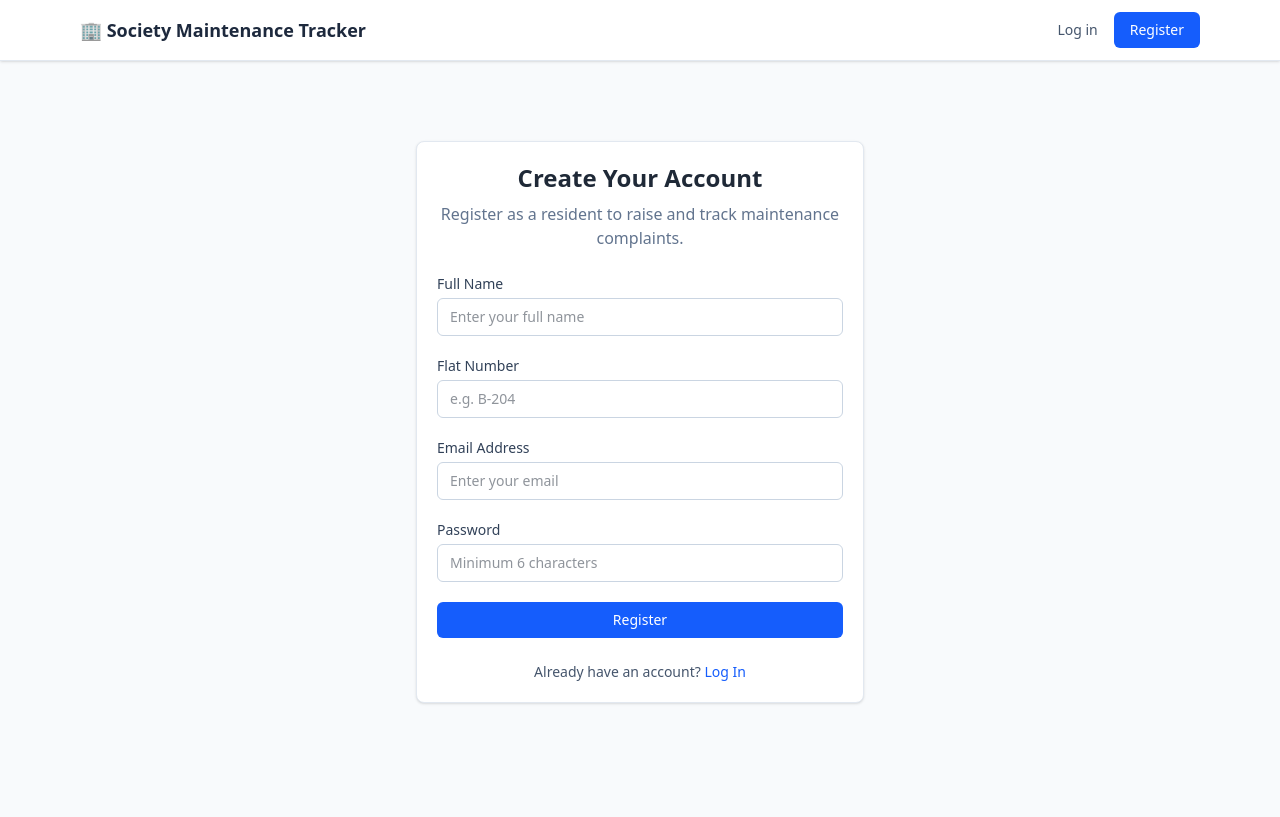
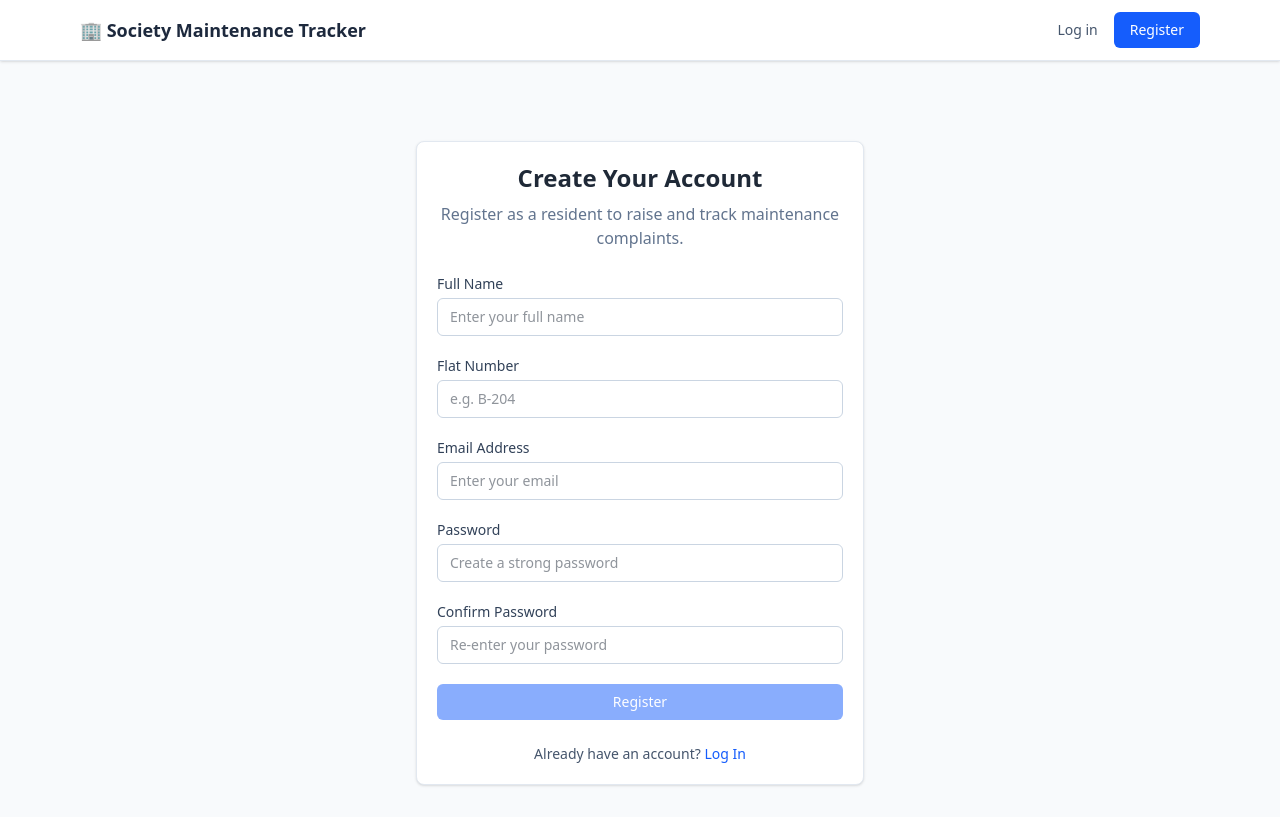
Before and after one commit to chandu5t/society-maintenance-tracker, a Next.js app: page /register in a window 1280 px wide. Built offline with nearby package versions, Linux system fonts and the light colour scheme; no server answers.

Commit message:
Add strong password validation and password strength meter

```diff
--- a/src/app/api/auth/register/route.ts
+++ b/src/app/api/auth/register/route.ts
@@ -1,38 +1,67 @@
 import prisma from "@/lib/db";
-import { hashPassword, signToken, COOKIE_NAME } from "@/lib/auth";
+import {
+  hashPassword,
+  signToken,
+  COOKIE_NAME,
+} from "@/lib/auth";
+import { isStrongPassword } from "@/lib/password";
 import { NextRequest, NextResponse } from "next/server";
 
 export async function POST(req: NextRequest) {
   const body = await req.json();
 
-  const { name, email, password, flatNumber } = body;
+  const {
+    name,
+    email,
+    password,
+    flatNumber,
+  } = body;
 
   if (!name || !email || !password) {
     return NextResponse.json(
-      { error: "Name, email and password are required." },
-      { status: 400 }
+      {
+        error:
+          "Name, email and password are required.",
+      },
+      {
+        status: 400,
+      }
     );
   }
 
-  if (password.length < 6) {
+  // Strong password validation
+  if (!isStrongPassword(password)) {
     return NextResponse.json(
-      { error: "Password must be at least 6 characters." },
-      { status: 400 }
+      {
+        error:
+          "Password must be at least 8 characters long and include an uppercase letter, lowercase letter, number, and special character.",
+      },
+      {
+        status: 400,
+      }
     );
   }
 
   const existing = await prisma.user.findUnique({
-    where: { email },
+    where: {
+      email,
+    },
   });
 
   if (existing) {
     return NextResponse.json(
-      { error: "An account with this email already exists." },
-      { status: 409 }
+      {
+        error:
+          "An account with this email already exists.",
+      },
+      {
+        status: 409,
+      }
     );
   }
 
-  const passwordHash = await hashPassword(password);
+  const passwordHash =
+    await hashPassword(password);
 
   const user = await prisma.user.create({
     data: {
@@ -44,7 +73,12 @@ export async function POST(req: NextRequest) {
     },
   });
 
-  const token = signToken(user);
+  const token = signToken({
+    id: user.id,
+    name: user.name,
+    email: user.email,
+    role: user.role,
+  });
 
   const res = NextResponse.json({
     user: {
--- a/src/app/register/page.tsx
+++ b/src/app/register/page.tsx
@@ -3,6 +3,9 @@
 import { ChangeEvent, FormEvent, useState } from "react";
 import Link from "next/link";
 import { useRouter } from "next/navigation";
+
+import PasswordStrength from "@/components/PasswordStrength";
+import { isStrongPassword } from "@/lib/password";
 
 interface RegisterForm {
   name: string;
@@ -21,6 +24,9 @@ export default function RegisterPage() {
     flatNumber: "",
   });
 
+  const [confirmPassword, setConfirmPassword] =
+    useState("");
+
   const [error, setError] = useState("");
   const [loading, setLoading] = useState(false);
 
@@ -34,12 +40,33 @@ export default function RegisterPage() {
     }));
   }
 
+  const passwordStrong = isStrongPassword(
+    form.password
+  );
+
+  const passwordsMatch =
+    confirmPassword.length > 0 &&
+    form.password === confirmPassword;
+
   async function handleSubmit(
     e: FormEvent<HTMLFormElement>
   ) {
     e.preventDefault();
 
     setError("");
+
+    if (!passwordStrong) {
+      setError(
+        "Please choose a stronger password."
+      );
+      return;
+    }
+
+    if (!passwordsMatch) {
+      setError("Passwords do not match.");
+      return;
+    }
+
     setLoading(true);
 
     try {
@@ -54,14 +81,18 @@ export default function RegisterPage() {
       const data = await res.json();
 
       if (!res.ok) {
-        setError(data.error || "Registration failed.");
+        setError(
+          data.error || "Registration failed."
+        );
         return;
       }
 
       router.push("/resident");
       router.refresh();
     } catch {
-      setError("Something went wrong. Please try again.");
+      setError(
+        "Something went wrong. Please try again."
+      );
     } finally {
       setLoading(false);
     }
@@ -75,7 +106,8 @@ export default function RegisterPage() {
         </h1>
 
         <p className="text-center text-slate-500 mb-6">
-          Register as a resident to raise and track maintenance complaints.
+          Register as a resident to raise and track
+          maintenance complaints.
         </p>
 
         <form
@@ -114,7 +146,10 @@ export default function RegisterPage() {
               onChange={(
                 e: ChangeEvent<HTMLInputElement>
               ) =>
-                update("flatNumber", e.target.value)
+                update(
+                  "flatNumber",
+                  e.target.value
+                )
               }
             />
           </div>
@@ -146,16 +181,57 @@ export default function RegisterPage() {
             <input
               className="input"
               type="password"
-              placeholder="Minimum 6 characters"
+              placeholder="Create a strong password"
               required
-              minLength={6}
               value={form.password}
               onChange={(
                 e: ChangeEvent<HTMLInputElement>
               ) =>
-                update("password", e.target.value)
+                update(
+                  "password",
+                  e.target.value
+                )
               }
             />
+
+            <PasswordStrength
+              password={form.password}
+            />
+          </div>
+
+          <div>
+            <label className="label">
+              Confirm Password
+            </label>
+
+            <input
+              className="input"
+              type="password"
+              placeholder="Re-enter your password"
+              required
+              value={confirmPassword}
+              onChange={(
+                e: ChangeEvent<HTMLInputElement>
+              ) =>
+                setConfirmPassword(
+                  e.target.value
+                )
+              }
+            />
+
+            {confirmPassword && (
+              <p
+                className={`mt-2 text-sm ${
+                  passwordsMatch
+                    ? "text-green-600"
+                    : "text-red-600"
+                }`}
+              >
+                {passwordsMatch
+                  ? "✓ Passwords match"
+                  : "✗ Passwords do not match"}
+              </p>
+            )}
           </div>
 
           {error && (
@@ -167,7 +243,11 @@ export default function RegisterPage() {
           <button
             type="submit"
             className="btn w-full"
-            disabled={loading}
+            disabled={
+              loading ||
+              !passwordStrong ||
+              !passwordsMatch
+            }
           >
             {loading
               ? "Creating Account..."
--- /dev/null
+++ b/src/components/PasswordStrength.tsx
@@ -0,0 +1,113 @@
+"use client";
+
+import {
+  getPasswordStrength,
+  validatePassword,
+} from "@/lib/password";
+
+interface PasswordStrengthProps {
+  password: string;
+}
+
+export default function PasswordStrength({
+  password,
+}: PasswordStrengthProps) {
+  if (!password) return null;
+
+  const validation = validatePassword(password);
+  const strength = getPasswordStrength(password);
+
+  return (
+    <div className="mt-3 rounded-lg border border-slate-200 bg-slate-50 p-4">
+      <div className="flex items-center justify-between mb-2">
+        <span className="text-sm font-medium text-slate-700">
+          Password Strength
+        </span>
+
+        <span
+          className={`text-sm font-semibold ${
+            strength.label === "Strong"
+              ? "text-green-600"
+              : strength.label === "Medium"
+              ? "text-yellow-600"
+              : "text-red-600"
+          }`}
+        >
+          {strength.label}
+        </span>
+      </div>
+
+      {/* Progress Bar */}
+      <div className="w-full h-2 rounded-full bg-slate-200 overflow-hidden mb-4">
+        <div
+          className={`${strength.color} h-full transition-all duration-300`}
+          style={{
+            width: `${(strength.score / 5) * 100}%`,
+          }}
+        />
+      </div>
+
+      {/* Validation Checklist */}
+      <div className="space-y-2 text-sm">
+        <PasswordRule
+          valid={validation.length}
+          text="Minimum 8 characters"
+        />
+
+        <PasswordRule
+          valid={validation.uppercase}
+          text="At least one uppercase letter (A-Z)"
+        />
+
+        <PasswordRule
+          valid={validation.lowercase}
+          text="At least one lowercase letter (a-z)"
+        />
+
+        <PasswordRule
+          valid={validation.number}
+          text="At least one number (0-9)"
+        />
+
+        <PasswordRule
+          valid={validation.special}
+          text="At least one special character (!@#$...)"
+        />
+      </div>
+    </div>
+  );
+}
+
+interface PasswordRuleProps {
+  valid: boolean;
+  text: string;
+}
+
+function PasswordRule({
+  valid,
+  text,
+}: PasswordRuleProps) {
+  return (
+    <div className="flex items-center gap-2">
+      <span
+        className={`text-base ${
+          valid
+            ? "text-green-600"
+            : "text-slate-400"
+        }`}
+      >
+        {valid ? "✓" : "○"}
+      </span>
+
+      <span
+        className={
+          valid
+            ? "text-green-700"
+            : "text-slate-500"
+        }
+      >
+        {text}
+      </span>
+    </div>
+  );
+}
--- /dev/null
+++ b/src/lib/password.ts
@@ -0,0 +1,69 @@
+export interface PasswordValidation {
+  length: boolean;
+  uppercase: boolean;
+  lowercase: boolean;
+  number: boolean;
+  special: boolean;
+}
+
+export function validatePassword(
+  password: string
+): PasswordValidation {
+  return {
+    length: password.length >= 8,
+    uppercase: /[A-Z]/.test(password),
+    lowercase: /[a-z]/.test(password),
+    number: /\d/.test(password),
+    special: /[^A-Za-z0-9]/.test(password),
+  };
+}
+
+export function isStrongPassword(
+  password: string
+): boolean {
+  const validation = validatePassword(password);
+
+  return Object.values(validation).every(Boolean);
+}
+
+export function getPasswordStrength(
+  password: string
+): {
+  score: number;
+  label: string;
+  color: string;
+} {
+  if (!password) {
+    return {
+      score: 0,
+      label: "Very Weak",
+      color: "bg-slate-300",
+    };
+  }
+
+  const validation = validatePassword(password);
+
+  const score = Object.values(validation).filter(Boolean).length;
+
+  if (score <= 2) {
+    return {
+      score,
+      label: "Weak",
+      color: "bg-red-500",
+    };
+  }
+
+  if (score === 3 || score === 4) {
+    return {
+      score,
+      label: "Medium",
+      color: "bg-yellow-500",
+    };
+  }
+
+  return {
+    score,
+    label: "Strong",
+    color: "bg-green-500",
+  };
+}
```
